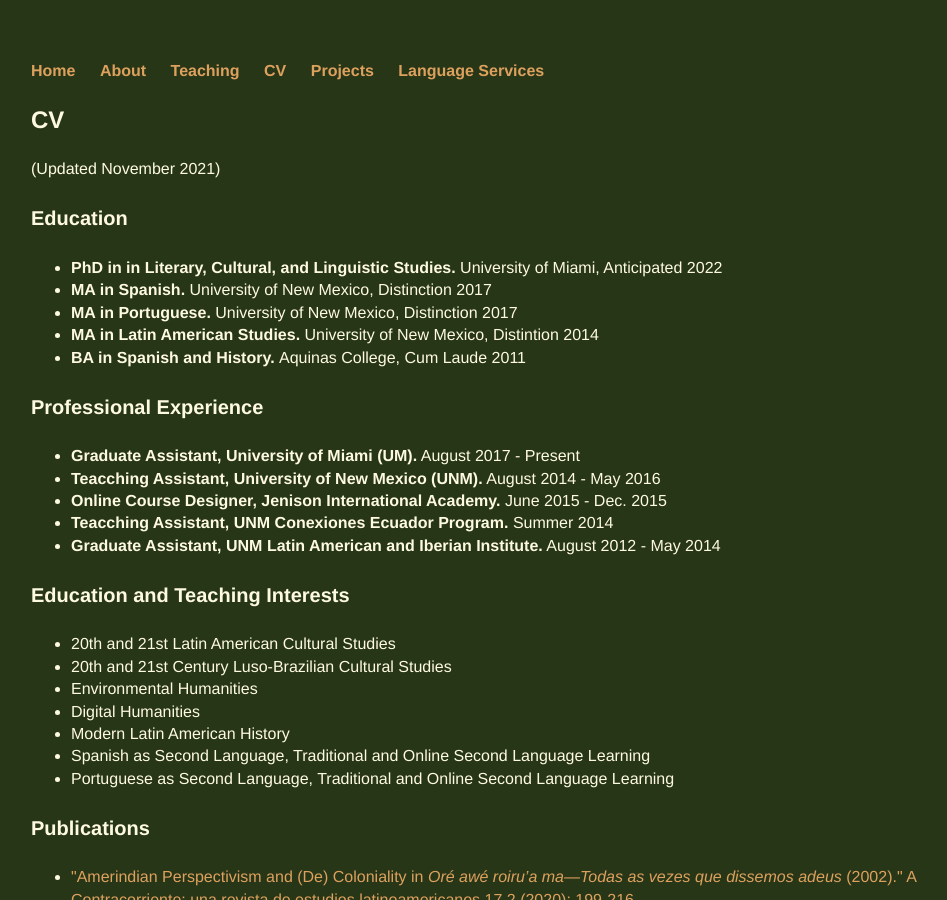
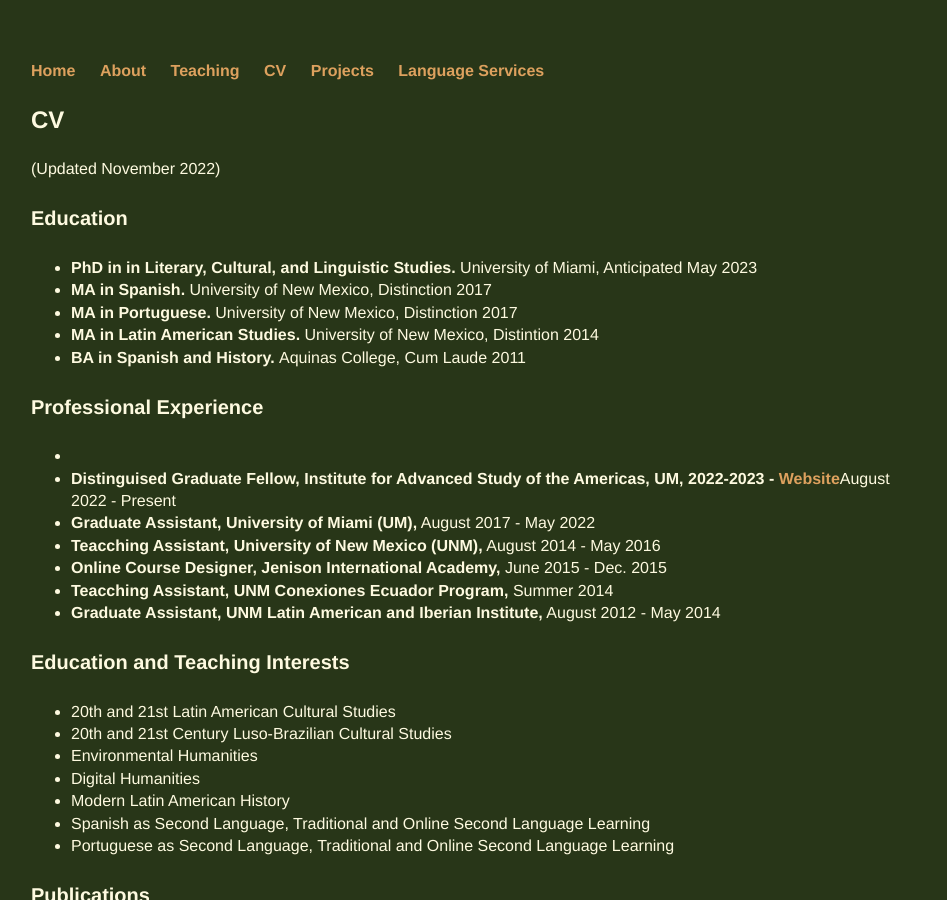
Before and after one commit to samgjohnson/samgjohnson.github.io, a Jekyll site: the page built from cv/index.html, in a window 1280 px wide and 900 px high. Shown: the whole window, without its empty margins (161-1108 px from the left). Built offline with Jekyll 4.4.1, drawn with Linux system fonts in a browser that asks for light colours.

Commit message:
Update index.html

```diff
--- a/cv/index.html
+++ b/cv/index.html
@@ -3,10 +3,10 @@
 title: CV
 ---
 <h3>CV</h3>
-<p>(Updated November 2021)</p>
+<p>(Updated November 2022)</p>
 <h4>Education</h4>
 <ul>
-<li><b>PhD in in Literary, Cultural, and Linguistic Studies. </b>University of Miami, Anticipated 2022</li>
+<li><b>PhD in in Literary, Cultural, and Linguistic Studies. </b>University of Miami, Anticipated May 2023</li>
 <li><b>MA in Spanish. </b>University of New Mexico, Distinction 2017</li>
 <li><b>MA in Portuguese. </b>University of New Mexico, Distinction 2017</li>
 <li><b>MA in Latin American Studies. </b>University of New Mexico, Distintion 2014</li>
@@ -14,11 +14,12 @@
 </ul>
 <h4>Professional Experience</h4>
 <ul>
-<li><b>Graduate Assistant, University of Miami (UM).</b> August 2017 - Present</li>
-<li><b>Teacching Assistant, University of New Mexico (UNM).</b> August 2014 - May 2016</li>
-<li><b>Online Course Designer, Jenison International Academy.</b> June 2015 - Dec. 2015</li>
-<li><b>Teacching Assistant, UNM Conexiones Ecuador Program.</b> Summer 2014</li>
-<li><b>Graduate Assistant, UNM Latin American and Iberian Institute.</b> August 2012 - May 2014</li>
+<li><b><li>Distinguised Graduate Fellow, Institute for Advanced Study of the Americas, UM, 2022-2023 - <a href="https://mia.as.miami.edu/events/grants/students/distinguished-graduate-fellows/index.html">Website</a></b>August 2022 - Present</li>
+<li><b>Graduate Assistant, University of Miami (UM),</b> August 2017 - May 2022</li>
+<li><b>Teacching Assistant, University of New Mexico (UNM),</b> August 2014 - May 2016</li>
+<li><b>Online Course Designer, Jenison International Academy,</b> June 2015 - Dec. 2015</li>
+<li><b>Teacching Assistant, UNM Conexiones Ecuador Program,</b> Summer 2014</li>
+<li><b>Graduate Assistant, UNM Latin American and Iberian Institute,</b> August 2012 - May 2014</li>
 </ul>
 <h4>Education and Teaching Interests</h4>
 <ul>
```
